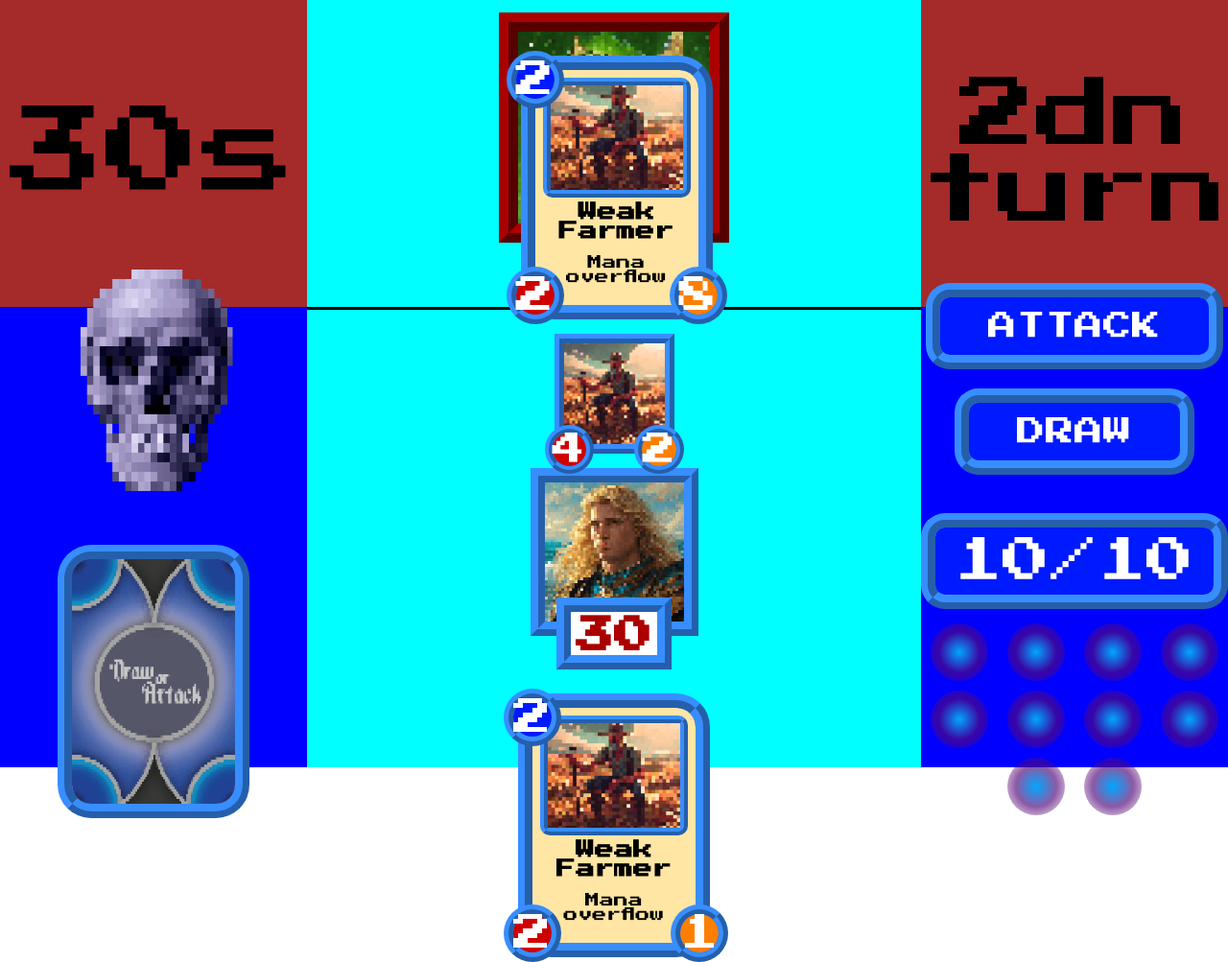
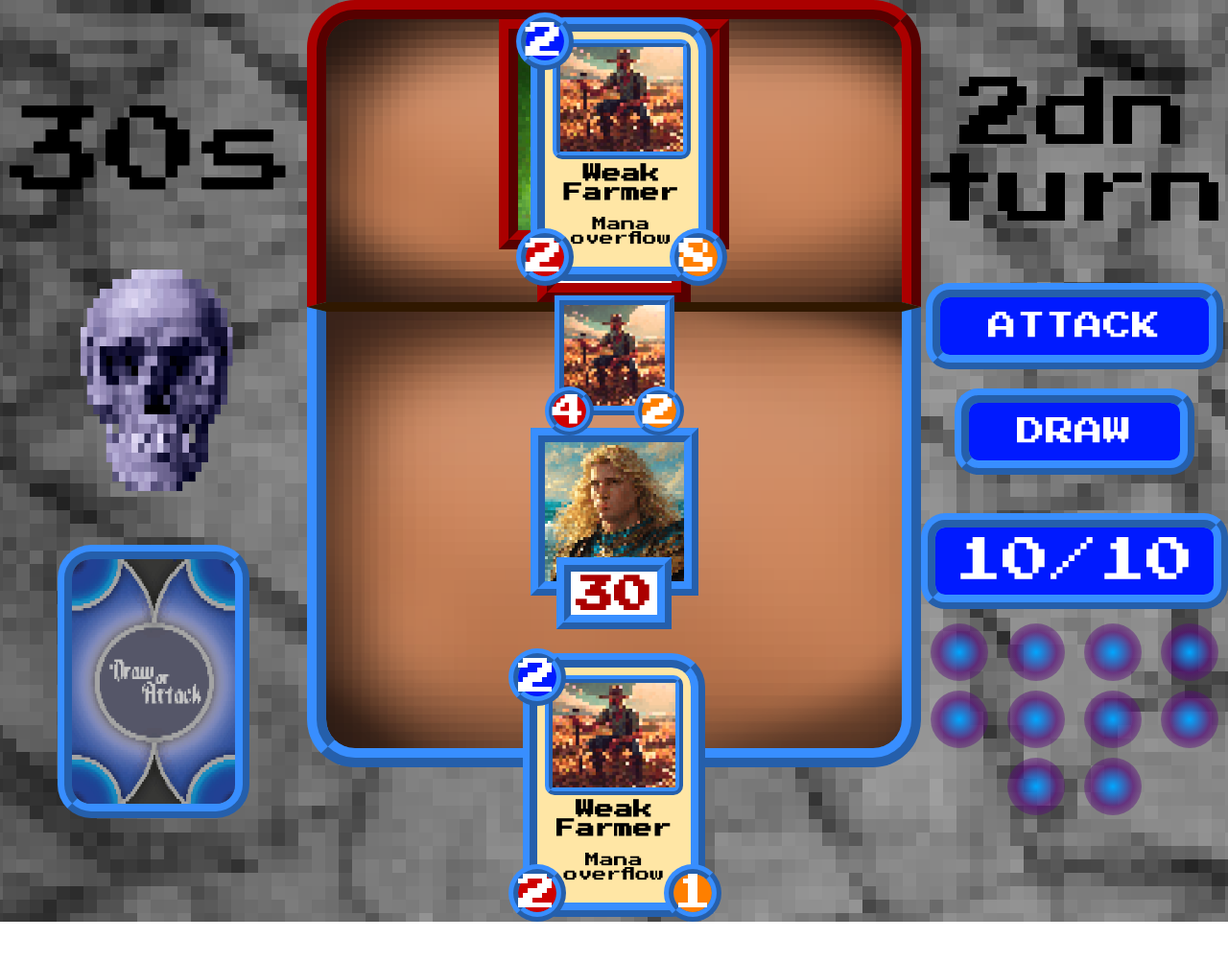
Before and after one commit to KamilTomczykDev/drawOrAttack, a website built with Parcel: page index.html in a window 1280 px wide. Shown: the whole page at 96% size. After the commit the page ends 961 px from the top, so only its background shows below. Built offline with nearby package versions, Linux system fonts and the light colour scheme.

Commit message:
background images added

```diff
--- a/src/css/style.css
+++ b/src/css/style.css
@@ -31,19 +31,28 @@ body {
   font-family: "Press Start 2P", cursive;
   height: 100vh;
   overflow: hidden;
+  background-image: url("/src/img/background.png");
 }
 
 .game {
-  background-color: rgba(182, 100, 0, 0.705);
 }
 .enemy-side,
 .player-side {
   display: flex;
 }
 .enemy-side {
-  background-color: brown;
   height: 40vh;
   max-height: 432px;
+}
+.enemy-section {
+  background-image: url("../img/enemy-background.png");
+  border-radius: 50px 50px 0px 0;
+  background-size: cover;
+  border-top: ridge rgb(171, 0, 0);
+  border-right: ridge rgb(171, 0, 0);
+  border-left: ridge rgb(171, 0, 0);
+  border-bottom: solid rgb(48, 24, 0);
+  border-width: 20px 20px 5px 20px;
 }
 .enemy-section--hero {
   height: 240px;
@@ -72,7 +81,6 @@ body {
 .player-side {
   height: 60vh;
   max-height: 648px;
-  background-color: blue;
 }
 
 .enemy-section,
@@ -99,7 +107,14 @@ section div {
 
 .player--mid-section {
   flex-direction: column;
-  border-top: solid;
+  background-image: url("../img/player-background.png");
+  border-top: solid rgb(48, 24, 0);
+  border-right: ridge var(--player-color);
+  border-left: ridge var(--player-color);
+  border-bottom: ridge var(--player-color);
+  border-width: 5px 20px 20px 20px;
+  border-radius: 0 0 50px 50px;
+  background-size: cover;
 }
 
 /*////// player left side styling /////// */
@@ -121,7 +136,6 @@ section div {
 
 .board {
   height: 20%;
-  margin-top: 40px;
 }
 .board--card {
   margin: 0 10px 0 10px;
@@ -187,7 +201,7 @@ section div {
   border-radius: 35px;
   position: absolute;
   height: 275px;
-  width: 200px;
+  width: 190px;
   top: -300px;
   right: -50px;
   padding: 8px;
@@ -263,14 +277,16 @@ section div {
   border-radius: 35px;
   position: absolute;
   height: 275px;
-  width: 200px;
+  width: 190px;
   top: 50px;
   padding: 8px;
   background-color: rgb(255, 230, 165);
   transition: all 0.5s;
+  cursor: pointer;
 }
 .hand--card:hover {
   top: -60px;
+  opacity: 0.9;
 }
 .hand--card--cost {
   position: absolute;
@@ -367,4 +383,11 @@ section div {
   background-color: var(--cost-color);
   border: ridge 15px var(--player-color);
   border-radius: 25px;
+  cursor: pointer;
+  transition: all 0.2s;
 }
+
+.buttons button:hover {
+  background-color: #ffffff;
+  color: black;
+}
```
Also changed, not shown: dist/background.fc6c49d6.png (added), dist/enemy-background.95d8d8b9.png (added), dist/player-background.267737ef.png (added), src/img/background.png (added), src/img/enemy-background.png (added), src/img/player-background.png (added), 2 other files.
